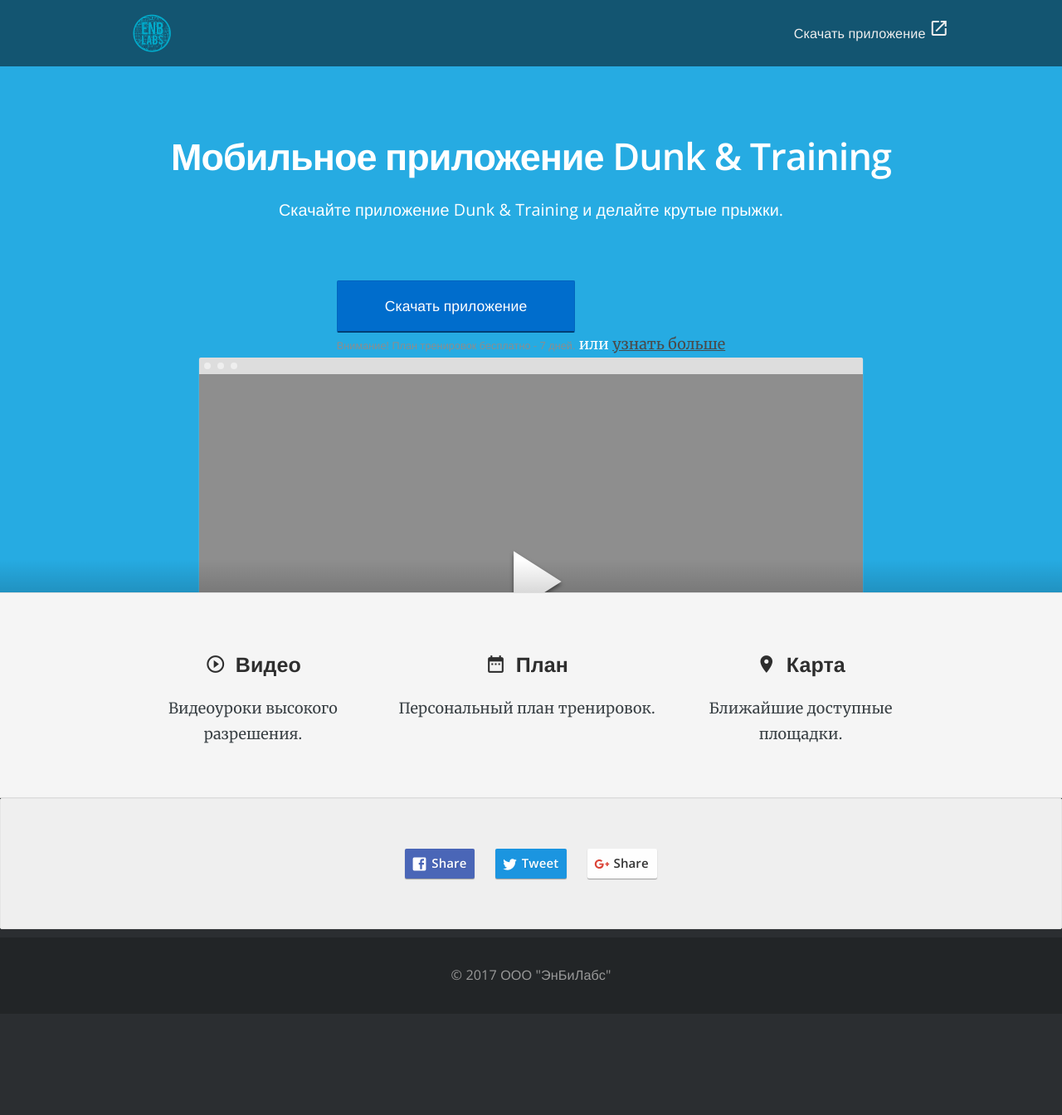
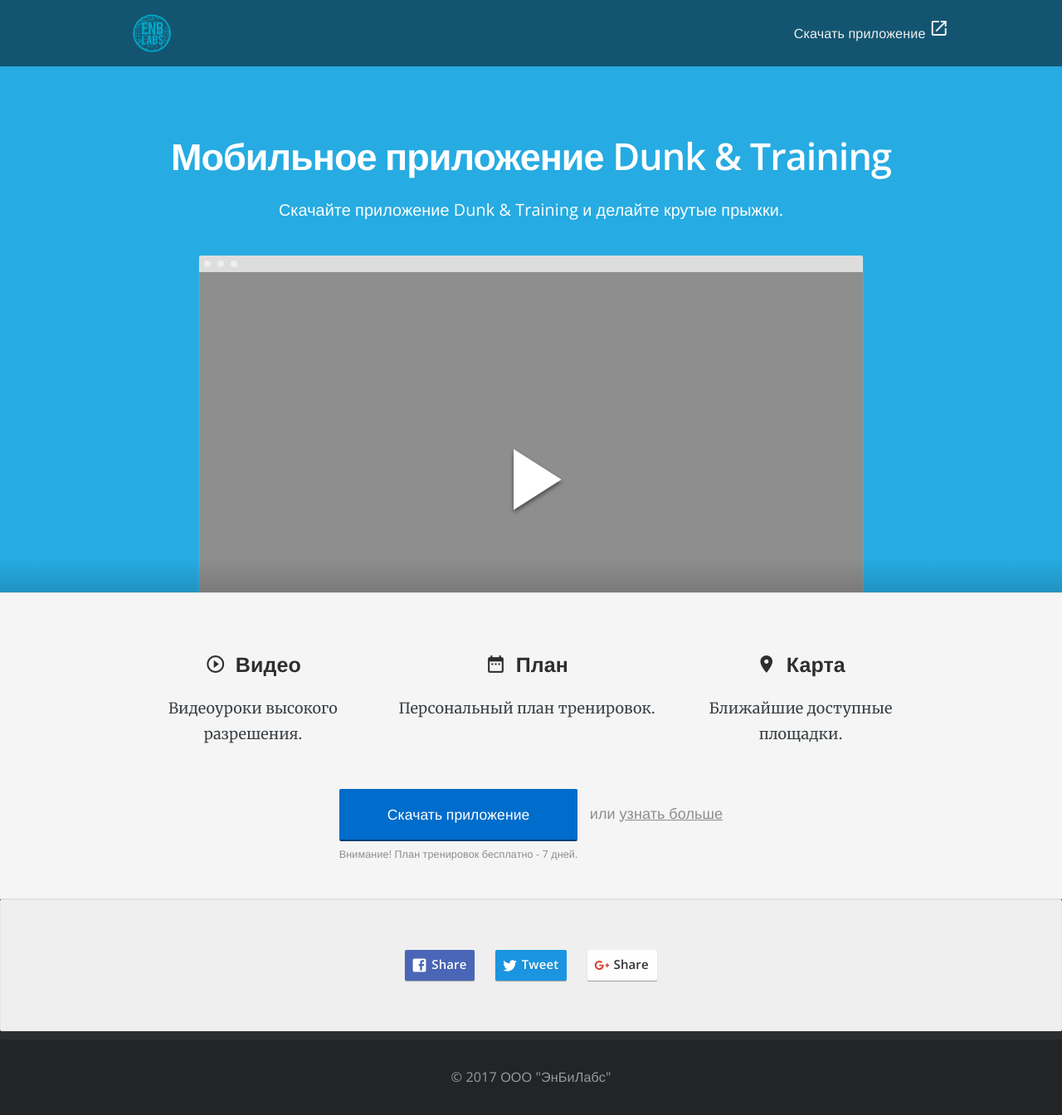
Before and after one commit to RakhimyanTim/danking-training.github.io, a Jekyll site: the page built from pages/index.html, in a window 1280 px wide. Shown: the whole page at 83% size. Built offline with Jekyll 4.4.1, drawn with Linux system fonts in a browser that asks for light colours; nearby versions of some CDN libraries; before the commit the page ends 1222 px from its top, so only the background shows below that.

Commit message:
Update index.html

```diff
--- a/pages/index.html
+++ b/pages/index.html
@@ -10,16 +10,6 @@
  			<div class="container">
  				<h2>{{ page.title }}</h2>
 				<p class="sub-text landing-page">Скачайте приложение Dunk & Training и делайте крутые прыжки.</p>
-			</div>
-
-			<div class="container">
-				<div style="text-align: center;">
-					<div style="display: inline-block;">
-						<a href="#" class="btn btn-block btn-centered btn-large btn-primary sign-up" style="display: inherit;">Скачать приложение</a>
-						<span class="btn-sub-text">Внимание! План тренировок бесплатно - 7 дней. </span>
-					</div>
-						<span class="learn-more">или <a href="#">узнать больше</a></span>
-				</div>
 			</div>
 
 			<div class="video screenshot">
@@ -48,6 +38,16 @@
 		</div>
 	</div>
 
+	<div class="container">
+			<div style="text-align: center;">
+				<div style="display: inline-block;">
+					<a href="#" class="btn btn-block btn-centered btn-large btn-primary sign-up" style="display: inherit;">Скачать приложение</a>
+					<span class="btn-sub-text">Внимание! План тренировок бесплатно - 7 дней. </span>
+				</div>
+					<span class="learn-more">или <a href="#">узнать больше</a></span>
+			</div>
+	</div>
+
 </section>
 
 <div class="share-options well">
```
